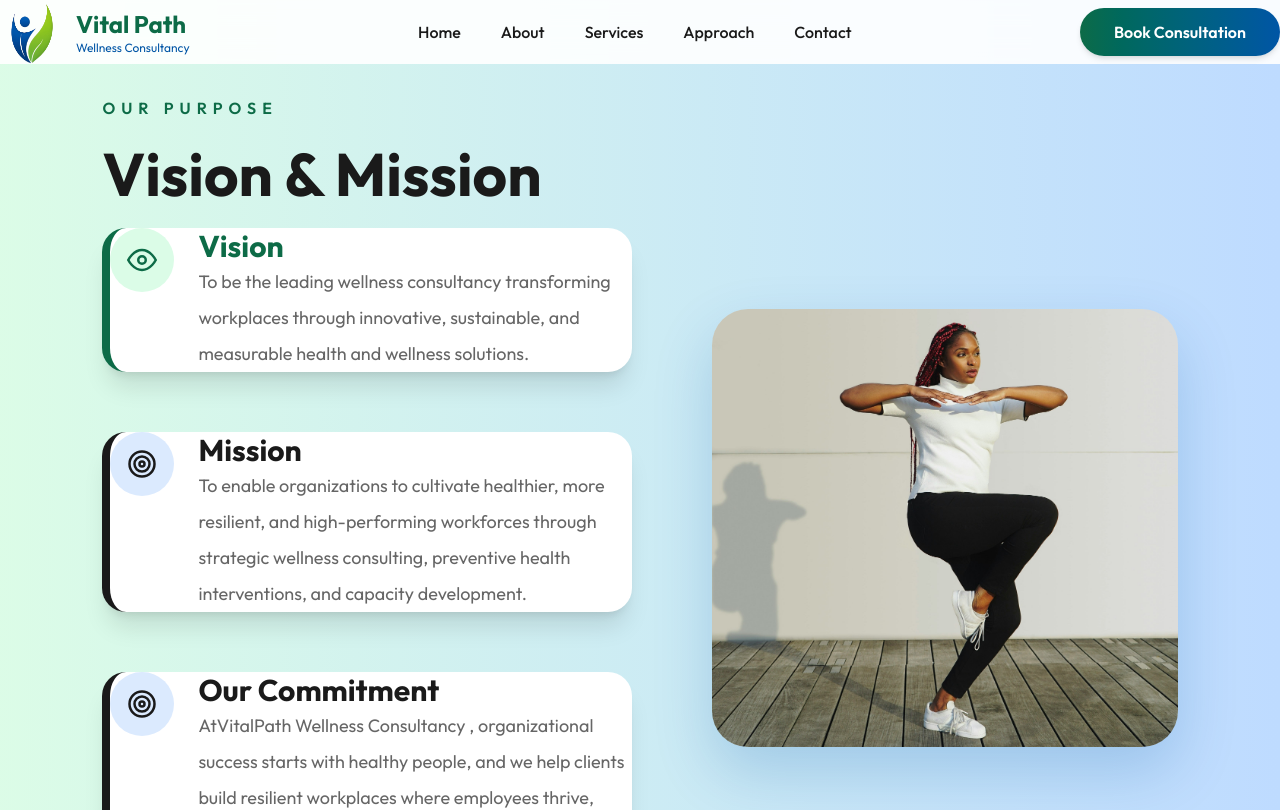
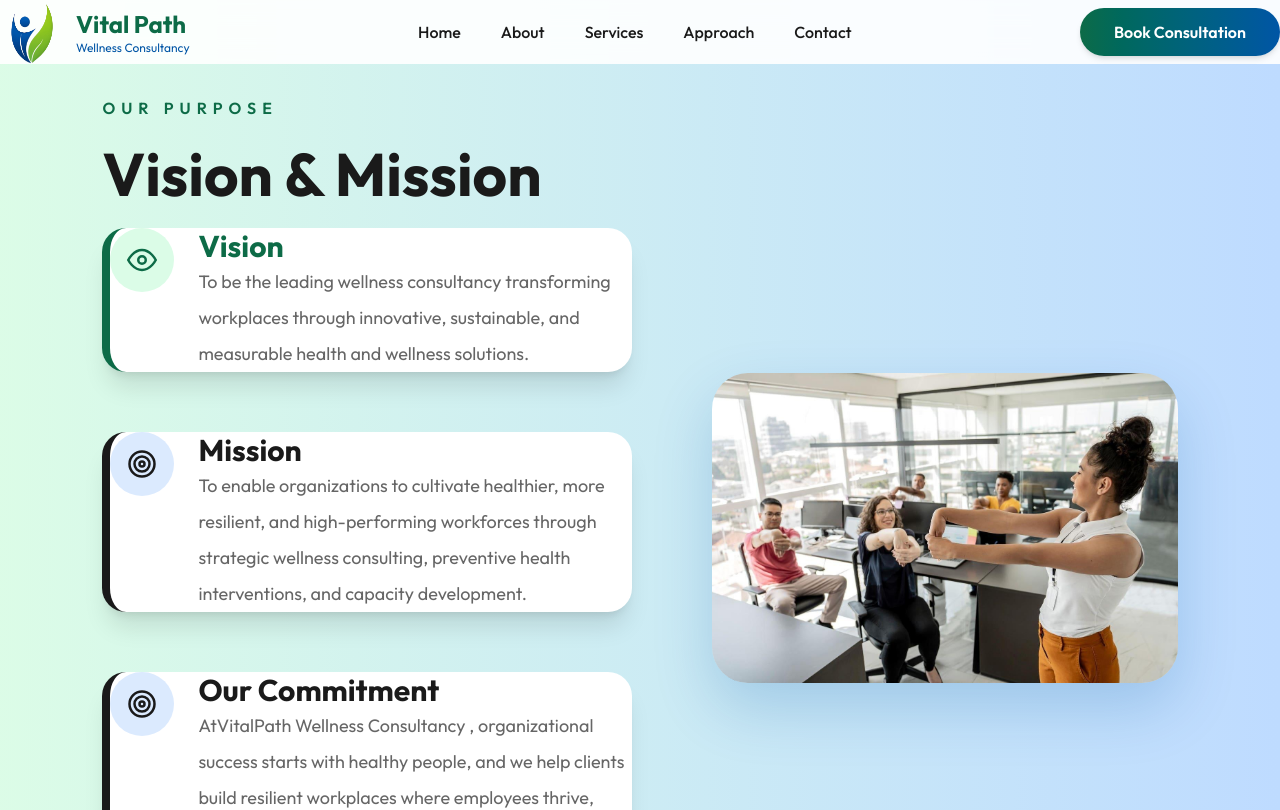
Before and after one commit to Boniface12731/VitalPathWellnessConsultancy, a React (Vite) app in the folder vitalpathwellness/client/: page /vision-mission in a window 1280 px wide. Shown: the top 810 px of the page. Built offline with nearby package versions, Linux system fonts and the light colour scheme.

Commit message:
prodductiondeployment

```diff
--- a/vitalpathwellness/client/src/components/Organizations.jsx
+++ b/vitalpathwellness/client/src/components/Organizations.jsx
@@ -1,6 +1,6 @@
 import React from "react";
 import { FiCheckCircle } from "react-icons/fi";
-import officeImage from "../assets/images/stretcher.jpg";
+import officeImage from "../assets/images/wellnessfour.png";
 
 const Organizations = () => {
   return (
--- a/vitalpathwellness/client/src/components/ValueProposition.jsx
+++ b/vitalpathwellness/client/src/components/ValueProposition.jsx
@@ -1,6 +1,6 @@
 import React from "react";
 import { FiCheckCircle } from "react-icons/fi";
-import valueImage from "../assets/images/stretcher.jpg";
+import valueImage from "../assets/images/happylady.jpg";
 
 const benefits = [
   "Enhanced workforce productivity",
--- a/vitalpathwellness/client/src/components/VisionMission.jsx
+++ b/vitalpathwellness/client/src/components/VisionMission.jsx
@@ -1,6 +1,6 @@
 import React from "react";
 import { FiEye, FiTarget } from "react-icons/fi";
-import visionImage from "../assets/images/stretcher.jpg";
+import visionImage from "../assets/images/hero.jpg";
 
 const VisionMission = () => {
   return (
@@ -156,6 +156,7 @@ const VisionMission = () => {
             alt="Woman stretching"
             className="
               w-full
+              h-full
               max-w-sm
               lg:max-w-md
               rounded-[36px]
--- a/vitalpathwellness/client/src/components/WhyChooseUs.jsx
+++ b/vitalpathwellness/client/src/components/WhyChooseUs.jsx
@@ -1,6 +1,6 @@
 import React from "react";
 import { FiCheckCircle } from "react-icons/fi";
-import chooseImage from "../assets/images/stretcher.jpg";
+import chooseImage from "../assets/images/wellnesstwo.png";
 
 const WhyChooseUs = () => {
   return (
```
